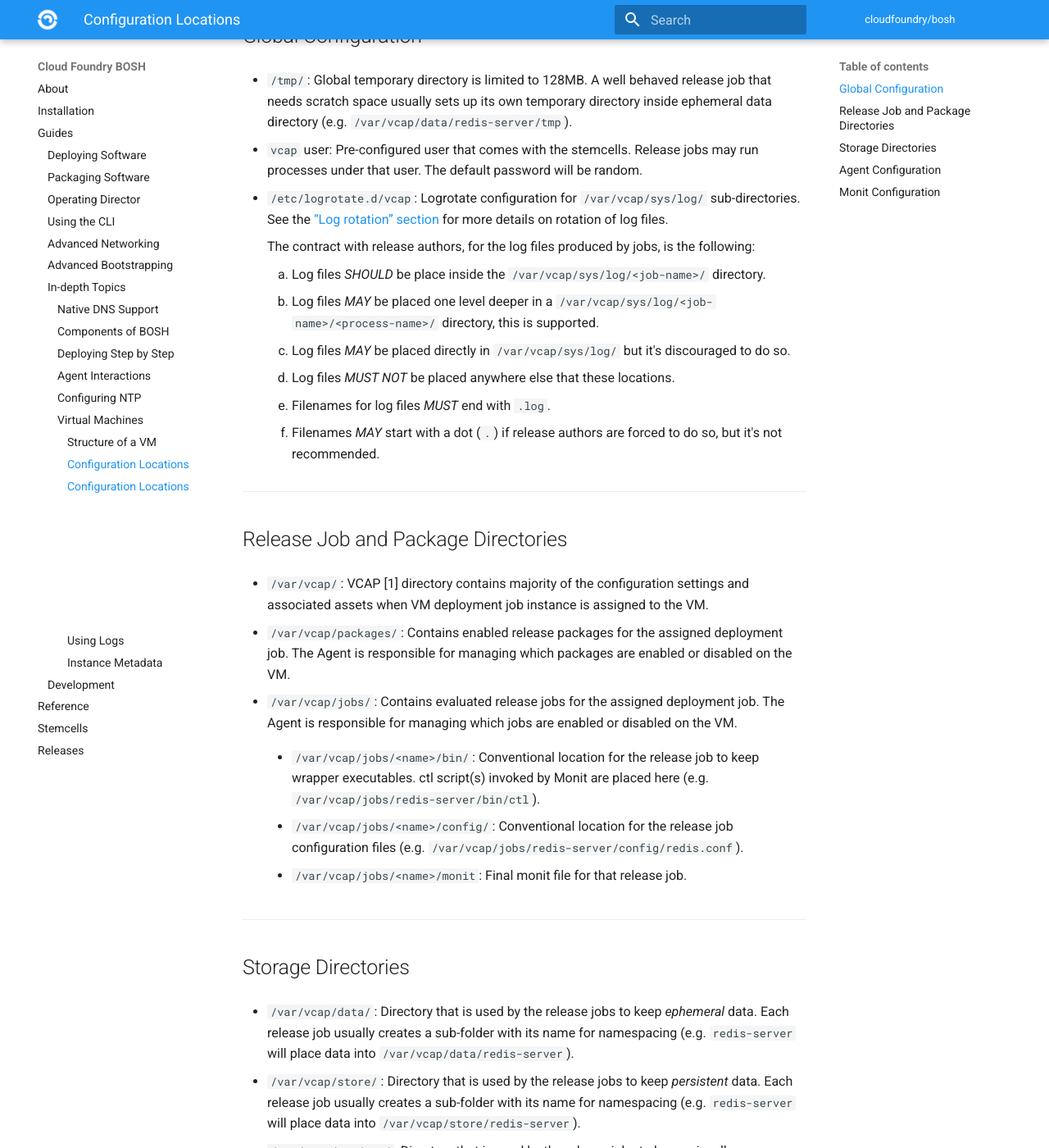
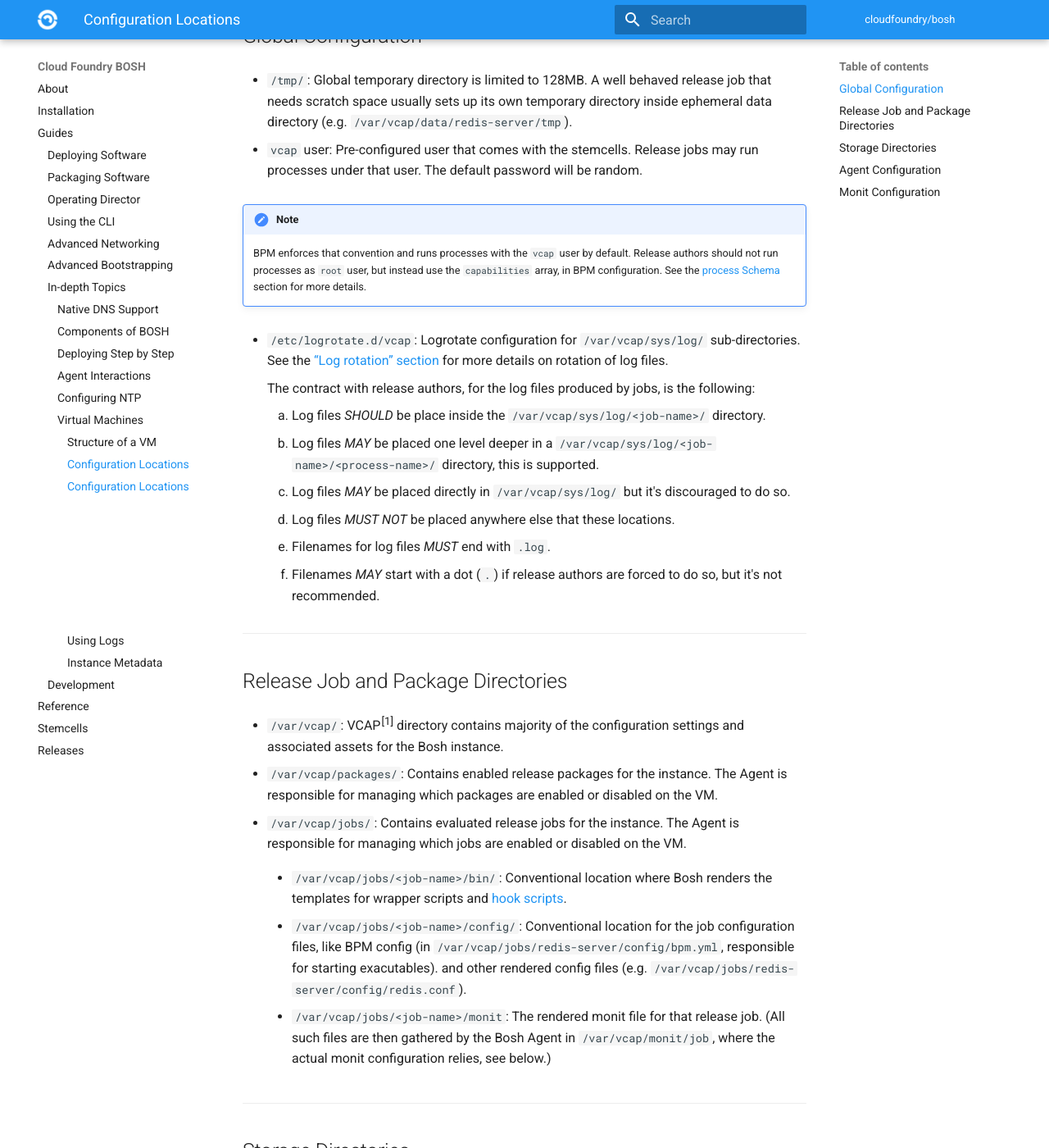
Before and after one commit to cloudfoundry/docs-bosh, an MkDocs documentation site: the page built from content/vm-config.md, in a window 1280 px wide and 1400 px high, scrolled down 386 px. Shown: the whole window at 82% size. Built offline with MkDocs 1.6.1 and Material for MkDocs 9.7.7, drawn with Linux system fonts in a browser that asks for light colours; old or Windows-style settings are respelled for this version of MkDocs; some of the changed text lies outside the part shown.

Commit message:
Use Bosh v2 terms, add 'update_settigs', mention BPM rather than Monit

```diff
--- a/content/vm-config.md
+++ b/content/vm-config.md
@@ -1,6 +1,6 @@
-This topic describes important file system locations, configurations and other settings that are true for all VMs managed by BOSH.
+This topic describes important file system locations, configurations and other settings that are true for all the VMs managed by Bosh, also called the “Bosh instances”.
 
-BOSH tries to encourage release authors to follow conventions listed below, so if you find inconsistencies or improper usage please report such problems to appropriate release authors.
+BOSH tries to encourage release authors to follow the conventions listed below, so if you find inconsistencies or improper usage please report such problems to appropriate release authors.
 
 ---
 ## Global Configuration {: #global }
@@ -9,7 +9,14 @@ BOSH tries to encourage release authors to follow conventions listed below, so i
 
 * `vcap` user: Pre-configured user that comes with the stemcells. Release jobs may run processes under that user. The default password will be random.
 
-* `/etc/logrotate.d/vcap`: Logrotate configuration for `/var/vcap/sys/log/` sub-directories. See the [“Log rotation” section](job-logs.md#log-rotation) for more details on rotation of log files.
+!!! Note
+    BPM enforces that convention and runs processes with the `vcap` user by
+    default. Release authors should not run processes as `root` user, but
+    instead use the `capabilities` array, in BPM configuration. See the
+    [process Schema](https://bosh.io/docs/bpm/config/#process-schema) section
+    for more details.
+
+* `/etc/logrotate.d/vcap`: Logrotate configuration for `/var/vcap/sys/log/` sub-directories. See the [“Log rotation” section](job-logs.md#log-rotation)     for more details on rotation of log files.
 
     The contract with release authors, for the log files produced by jobs, is
     the following:
@@ -29,17 +36,17 @@ BOSH tries to encourage release authors to follow conventions listed below, so i
 ---
 ## Release Job and Package Directories {: #jobs-and-packages }
 
-* `/var/vcap/`: VCAP [1] directory contains majority of the configuration settings and associated assets when VM deployment job instance is assigned to the VM.
+* `/var/vcap/`: VCAP<sup>[1]</sup> directory contains majority of the configuration settings and associated assets for the Bosh instance.
 
-* `/var/vcap/packages/`: Contains enabled release packages for the assigned deployment job. The Agent is responsible for managing which packages are enabled or disabled on the VM.
+* `/var/vcap/packages/`: Contains enabled release packages for the instance. The Agent is responsible for managing which packages are enabled or disabled on the VM.
 
-* `/var/vcap/jobs/`: Contains evaluated release jobs for the assigned deployment job. The Agent is responsible for managing which jobs are enabled or disabled on the VM.
+* `/var/vcap/jobs/`: Contains evaluated release jobs for the instance. The Agent is responsible for managing which jobs are enabled or disabled on the VM.
 
-    - `/var/vcap/jobs/<name>/bin/`: Conventional location for the release job to keep wrapper executables. ctl script(s) invoked by Monit are placed here (e.g. `/var/vcap/jobs/redis-server/bin/ctl`).
+    - `/var/vcap/jobs/<job-name>/bin/`: Conventional location where Bosh renders the templates for wrapper scripts and [hook scripts](job-lifecycle.md).
 
-    - `/var/vcap/jobs/<name>/config/`: Conventional location for the release job configuration files (e.g. `/var/vcap/jobs/redis-server/config/redis.conf`).
+    - `/var/vcap/jobs/<job-name>/config/`: Conventional location for the job configuration files, like BPM config (in `/var/vcap/jobs/redis-server/config/bpm.yml`, responsible for starting exacutables). and other rendered config files (e.g. `/var/vcap/jobs/redis-server/config/redis.conf`).
 
-    - `/var/vcap/jobs/<name>/monit`: Final monit file for that release job.
+    - `/var/vcap/jobs/<job-name>/monit`: The rendered monit file for that release job. (All such files are then gathered by the Bosh Agent in `/var/vcap/monit/job`, where the actual monit configuration relies, see below.)
 
 ---
 ## Storage Directories {: #storage }
@@ -63,7 +70,13 @@ It's discouraged to modify or rely on the contents of this directory.
 
 * `/var/vcap/bosh/settings.json`: Local copy of the bootstrap settings used by the Agent to configure network, system properties for the VM. They are refreshed every time Agent is restarted.
 
-* `/var/vcap/bosh/spec.json`: Deployment job settings used by the Agent to configure release jobs and packages for the VM. This file also includes name and index for the deployment job associated with this VM.
+* `/var/vcap/bosh/update_settings.json`: The updated settings, as pushed by
+  the last `update_settings` RPC message sent through NATS to the Bosh Agent.
+  These settings may differ from the bootstrap `settings.json`, especially
+  with NATS client certificates, that are short-lived at bootstrap, and then
+  replaced by the definitive client certificates, using `update_settings`.
+
+* `/var/vcap/bosh/spec.json`: Instance settings used by the Agent to configure release jobs and packages for the VM. This file also includes structural info about the instance, like the deployment name (`deplpyment`), the instance group (`name`), the human-friendly instance ordinal (`index`), and the immutable instance UUID (`id`).
 
 * `/var/vcap/bosh/log/current`: Current Agent log. Agent's logs are logrotated and archives are kept in `/var/vcap/bosh/log/` directory.
 
@@ -78,4 +91,4 @@ It's discouraged to modify or rely on the contents of this directory.
 
 * `/var/vcap/monit/monit.log`: Monit activity log. Includes information about starts, stops, restarts, etc. of release job processes monitored by Monit.
 
-[1] VCAP stands for VMware Cloud Application Platform.
+<sup>[1]</sup> “VCAP” stands for “VMware Cloud Application Platform”.
```
Also changed, not shown: content/job-logs.md (+1 -1 lines).
